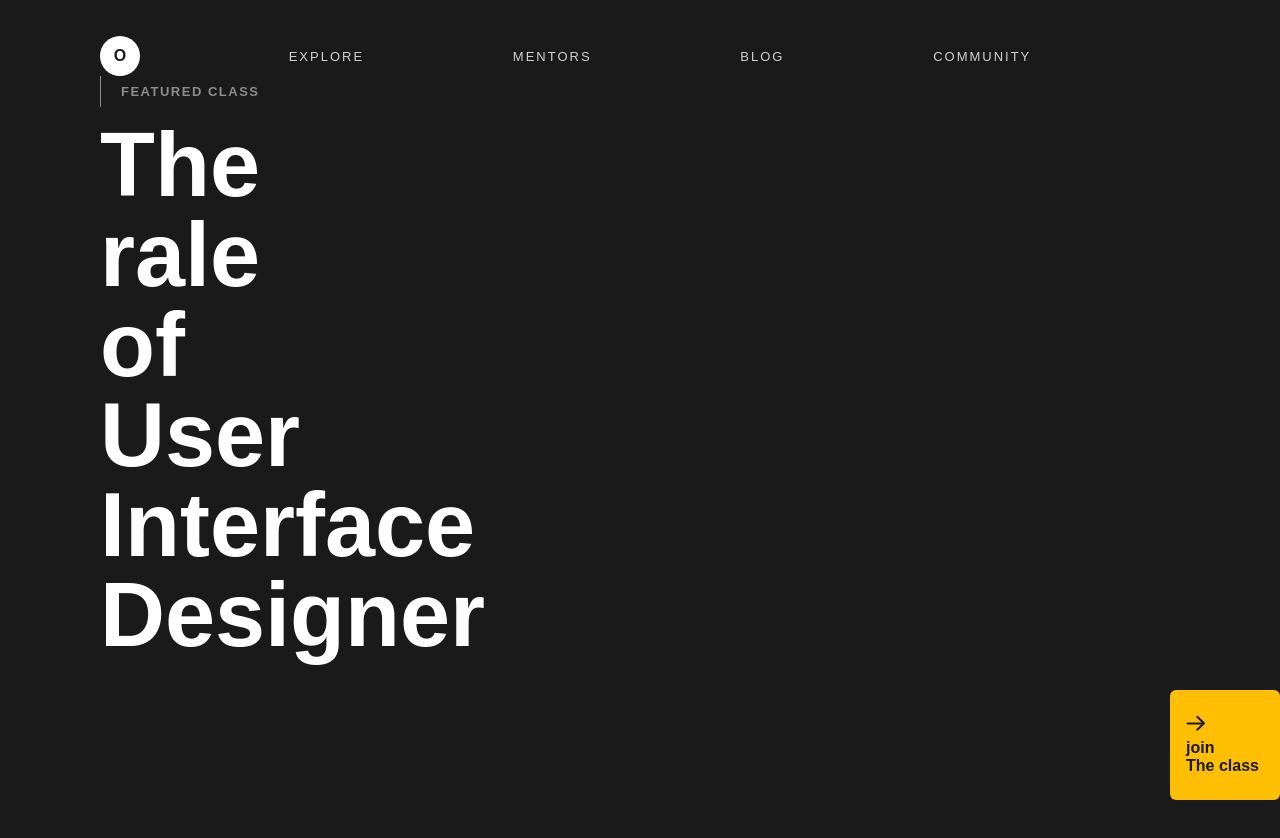
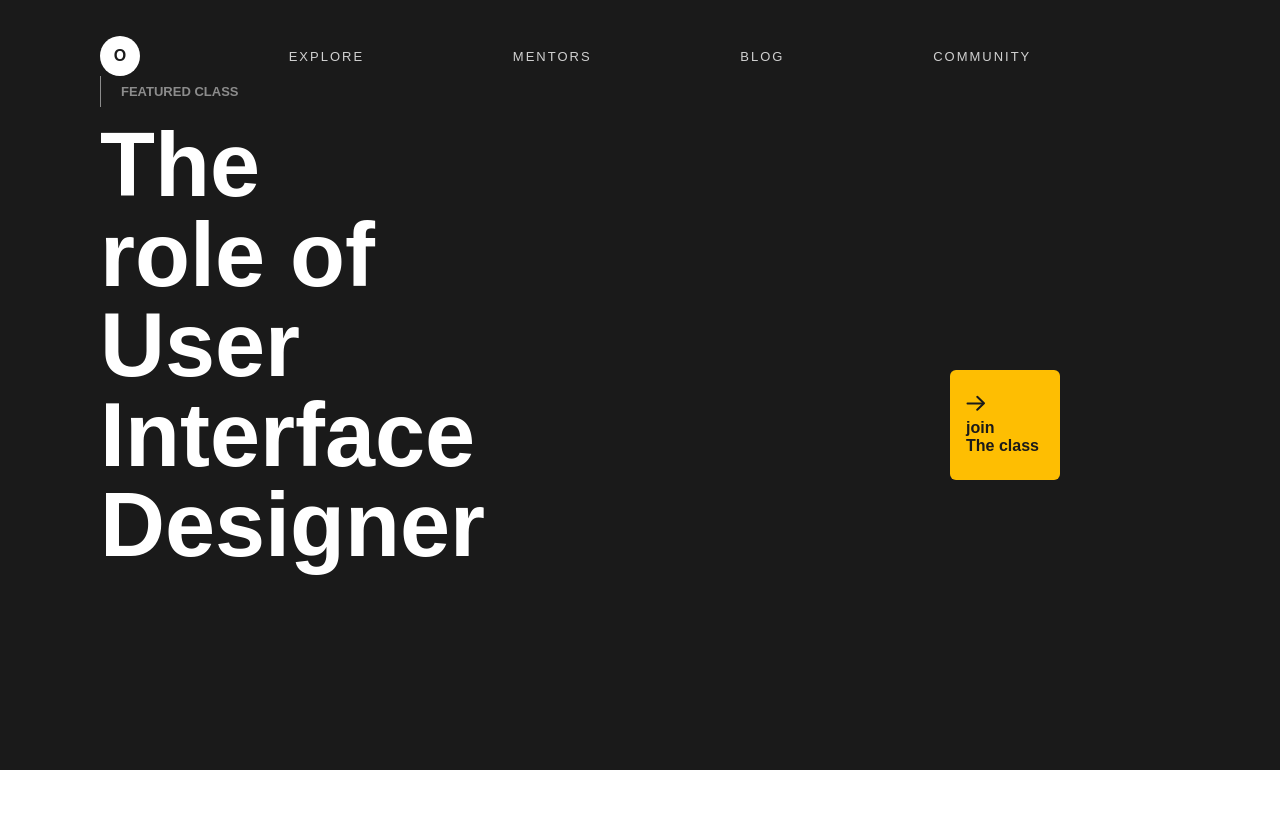
Before and after one commit to mamaartistaikino980-art/site-courses, a plain HTML site: page index.html in a window 1280 px wide. After the commit the page ends 800 px from the top, so only its background shows below. Drawn offline with Linux system fonts and the light colour scheme.

Commit message:
исправил

```diff
--- a/index.html
+++ b/index.html
@@ -10,7 +10,7 @@
     <header class="header">
         <div class="container">
             <nav class="navigation">
-                <a href="" class="logo">O</a>
+                <a href="#" class="logo">O</a>
                 <ul class="navigation-holder">
                 <li class="nav-links">
                    <a href="#">Explore</a>
@@ -18,11 +18,9 @@
                 <li class="nav-links">
                    <a href="#">Mentors</a>
                 </li>
-                 </li>
                 <li class="nav-links">
                    <a href="#">Blog</a>
                 </li>
-                 </li>
                 <li class="nav-links">
                    <a href="#">Community</a>
                 </li>
@@ -31,12 +29,12 @@
 
             <section class="holder-title">
                 <span class="header-subtitle-text">featured class</span>
-                <h1 class="header-title-text">The rale of User Interface Designer</h1>
+                <h1 class="header-title-text">The role of User Interface Designer</h1>
 
              <a href="#" class="join">
-                <img src="img/arrow.svg" alt="">
-                <span class="join-text">join <br>The class</span>
-             </a>
+             <img src="img/arrow.svg" alt="">
+             <span class="join-text">join <br>The class</span>
+            </a>
             </section>
         </div>
     </header>
--- a/style.css
+++ b/style.css
@@ -3,24 +3,20 @@
     box-sizing: border-box;
     font-family: Arial, Helvetica, sans-serif;
 }
-
 .container{
     max-width: 1080px;
     margin: 0 auto;
 }
-
 .header{
-    background-color: #1a1a1a;
-    padding-top: 36px;
-    padding-bottom: 200px;
+background-color: #1a1a1a;
+padding-top: 36px;
+padding-bottom: 200px;
 }
-
 .navigation{
     display: flex;
     justify-content: space-between;
     align-items: center;
 }
-
 .logo{
     width: 40px;
     height: 40px;
@@ -33,7 +29,6 @@
     color: #1a1a1a;
     font-weight: bold;
 }
-
 .navigation-holder{
   list-style-type: none;
    padding: 0;
@@ -41,15 +36,13 @@
    flex-grow: 1;
    justify-content: space-evenly;
 }
-
 .nav-links a {
  text-decoration: none;
- color: #d1d1d1;
+ color:#d1d1d1;
  text-transform: uppercase;
  letter-spacing: 2px;
  font-size: 13px;
 }
-
 .header-title{
     margin-top: 110px;
     margin-bottom: 80px;
@@ -64,23 +57,23 @@
    font-weight: bold;
    text-transform: uppercase;
    font-size: 13px;
-   letter-spacing: 1.5px;
+   letter-spacing: 1,5px;
    margin-bottom: 13px;
 }
 
 .header-title-text{
     font-size: 90px;
     font-weight: bold;
-   color: #ffff;
-   max-width: 62px;
+   color: #fff;
+   max-width: 320px;
    line-height: 1;
 }
 
 .join{
     background-color: #febe02;
     position: absolute;
-    right: 0;
-    bottom: 0;
+    right: 220px;
+    bottom: 320px;
     width: 110px;
     height: 110px;
     padding: 16px;
```
